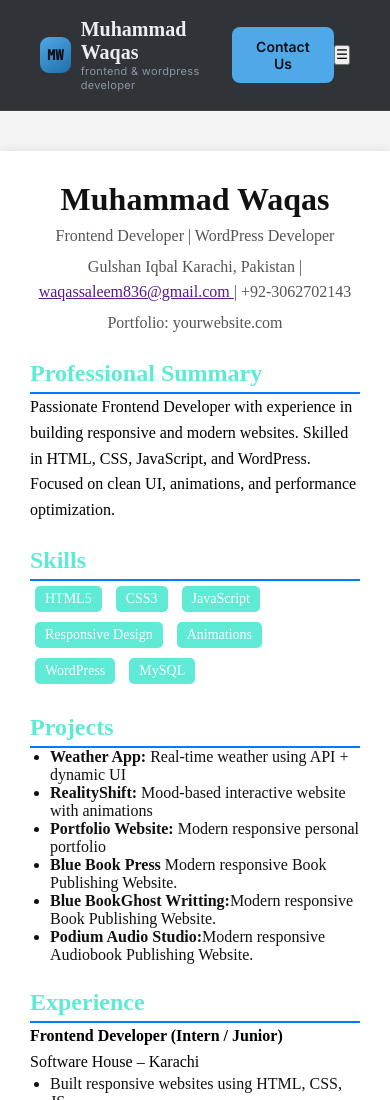
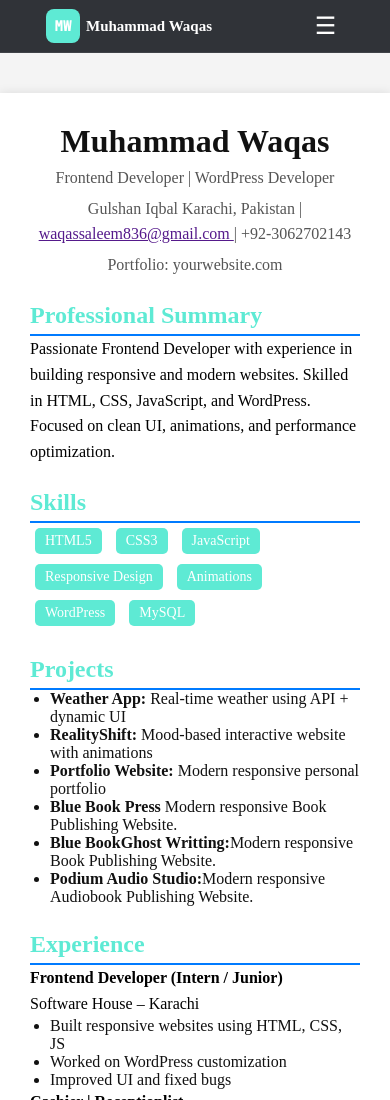
Before and after one commit to Vakas-Abbasi/waqas-portfoio, a plain HTML site: page resume.html in a window 390 px wide. Shown: the top 1100 px of the page. Drawn offline with Linux system fonts and the light colour scheme.

```diff
--- a/style.css
+++ b/style.css
@@ -5,9 +5,9 @@
     --line:rgba(255,255,255,0.08);
     --text:#EAEFF5;
     --text-dim:#8B96A5;
-    --amber:#4FA8E8;
+    --amber:#5eead4;
     --amber-dim:#0D1117;
-    --teal:#8FCBF2;
+    --teal:#5eead4;
     --pink:#e0577c;
   }
   *{margin:0;padding:0;
@@ -25,8 +25,7 @@
     margin:0 auto;
     padding:0 40px;
   }
-
-  /* NAV */
+/* HEADER */
 header{
   border-bottom:1px solid var(--line);
   background:rgba(13,17,23,0.85);
@@ -35,12 +34,15 @@
   top:0;
   z-index:50;
 }
+
 nav{
   display:flex;
   align-items:center;
   justify-content:space-between;
-    padding:18px 0;
+  padding:18px 20px;
 }
+
+/* LOGO */
 .logo{
   display:flex;
   align-items:center;
@@ -48,60 +50,302 @@
   font-family:'Space Grotesk',sans-serif;
   font-weight:700;
   font-size:20px;
+  color:#fff;
+  white-space:nowrap;
 }
+
 .logo .mark{
-    width:36px;height:36px;
+  width:36px;
+  height:36px;
+  flex-shrink:0;
   border-radius:9px;
-    background:linear-gradient(145deg,var(--amber),#1f6fa8);
-    display:flex;align-items:center;justify-content:center;
-    color:#0D1117;
+  background:linear-gradient(145deg,var(--amber),#5eead4);
+  display:flex;
+  align-items:center;
+  justify-content:center;
+  color:#fff;
   font-family:'JetBrains Mono',monospace;
   font-size:14px;
-    font-weight:700;
 }
+
 .logo small{
   display:block;
   font-family:'Inter',sans-serif;
-    font-weight:400;
   font-size:11px;
   color:var(--text-dim);
-    letter-spacing:.03em;
+  font-weight:400;
 }
+
+/* NAV */
 .navlinks{
   display:flex;
-    gap:34px;
+  gap:25px;
   list-style:none;
+  margin:0;
+  padding:0;
 }
+
 .navlinks a{
-    color:var(--text);
+  color:#fff;
   text-decoration:none;
   font-size:14px;
-    font-weight:500;
-    letter-spacing:.01em;
-    opacity:.85;
-    transition:opacity .2s;
 }
-  .navlinks a:hover{opacity:1;color:var(--amber);}
+
+.navlinks a:hover{
+  color:var(--amber);
+}
+
+/* BUTTON */
 .navcta{
   background:var(--amber);
-    color:#0D1117;
+  color:#fff;
   border:none;
-    padding:11px 22px;
-    border-radius:8px;
-    font-weight:600;
-    font-size:14px;
+  padding:10px 18px;
+  border-radius:6px;
   cursor:pointer;
-    font-family:'Inter',sans-serif;
-    transition:transform .15s ease, background .2s;
 }
-  .navcta:hover{background:#7EC8F2;transform:translateY(-1px);}
-  @media(max-width:900px){ .navlinks{display:none;} }
- .navlinks a.active {
-  color: var(--amber);
-  opacity: 1;
-  border-bottom: 2px solid var(--amber);
-  padding-bottom: 4px;
+
+.navcta:hover{
+  background:#5eead4;
 }
+
+/* HAMBURGER */
+.menu-toggle{
+  display:none;
+  background:transparent;
+  border:none;
+  color:#fff;
+  font-size:28px;
+  cursor:pointer;
+  padding:0;
+}
+
+
+/* =========================
+   MOBILE
+========================= */
+/* =========================================
+   MOBILE HEADER - COMPLETE
+========================================= */
+
+@media (max-width: 768px) {
+
+  /* Header */
+  header {
+    width: 100%;
+  }
+
+  /* Navigation */
+  header nav {
+    position: relative;
+    width: 100%;
+    height: 55px;
+    padding: 8px 10px;
+    display: flex;
+    align-items: center;
+    justify-content: center;
+    box-sizing: border-box;
+  }
+
+  /* =========================
+     LOGO
+  ========================= */
+
+  .logo {
+    position: absolute;
+    left: 8px;
+    top: 50%;
+    transform: translateY(-50%);
+
+    display: flex;
+    align-items: center;
+    gap: 7px;
+
+    margin: 0;
+    padding: 0;
+
+    white-space: nowrap;
+  }
+
+  /* MW box */
+  .logo .mark {
+    width: 36px;
+    height: 36px;
+    min-width: 36px;
+
+    border-radius: 8px;
+
+    display: flex;
+    align-items: center;
+    justify-content: center;
+  }
+
+  /* Muhammad Waqas */
+  .logo > div:last-child {
+    display: block;
+    font-size: 17px;
+    line-height: 1.1;
+  }
+
+  /* Subtitle */
+  .logo small {
+    display: none;
+  }
+
+  /* =========================
+     DESKTOP NAV HIDE
+  ========================= */
+
+  .navlinks {
+    display: none;
+  }
+
+  /* Contact Us hide */
+  .desktop-contact {
+    display: none;
+  }
+
+  .navcta {
+    display: none;
+  }
+
+  /* =========================
+     HAMBURGER
+  ========================= */
+
+  .menu-toggle {
+    display: block;
+
+    position: absolute;
+    right: 10px;
+    top: 50%;
+
+    transform: translateY(-50%);
+
+    width: 35px;
+    height: 35px;
+
+    padding: 0;
+    margin: 0;
+
+    background: transparent;
+    border: none;
+
+    color: #fff;
+
+    font-size: 28px;
+    line-height: 35px;
+
+    cursor: pointer;
+  }
+
+  /* =========================
+     MOBILE OPEN MENU
+  ========================= */
+
+  .navlinks.active {
+    display: flex;
+
+    position: absolute;
+    top: 55px;
+    left: 0;
+
+    width: 100%;
+
+    flex-direction: column;
+    gap: 0;
+
+    margin: 0;
+    padding: 10px 20px;
+
+    box-sizing: border-box;
+
+    background: #0d1117;
+
+    border-top: 1px solid var(--line);
+
+    z-index: 100;
+  }
+
+  .navlinks.active li {
+    width: 100%;
+    margin: 0;
+    padding: 0;
+  }
+
+  .navlinks.active a {
+    display: block;
+
+    width: 100%;
+
+    padding: 12px 0;
+
+    color: #fff;
+    text-decoration: none;
+
+    border-bottom: 1px solid rgba(255,255,255,0.08);
+  }
+
+}
+
+
+/* =========================================
+   VERY SMALL MOBILE
+========================================= */
+
+@media (max-width: 400px) {
+
+  header nav {
+    height: 52px;
+    padding: 7px 8px;
+  }
+
+  .logo {
+    left: 6px;
+    gap: 6px;
+  }
+
+  .logo .mark {
+    width: 34px;
+    height: 34px;
+    min-width: 34px;
+    border-radius: 8px;
+  }
+
+  .logo > div:last-child {
+    font-size: 15px;
+  }
+
+  .menu-toggle {
+    right: 7px;
+    font-size: 26px;
+  }
+
+  .navlinks.active {
+    top: 52px;
+  }
+
+}
+.menu-toggle{
+  display:none;
+  font-size:24px;
+  cursor:pointer;
+}
+
+@media (max-width:768px){
+  .menu-toggle{
+    display:block;
+  }
+
+  .navlinks{
+    display:none;
+  }
+
+  .navlinks.active{
+    display:flex;
+  }
+}
+
 /* =========================================
    HERO
 ========================================= */
```
Lines whose indentation alone changed are shown as unchanged.
